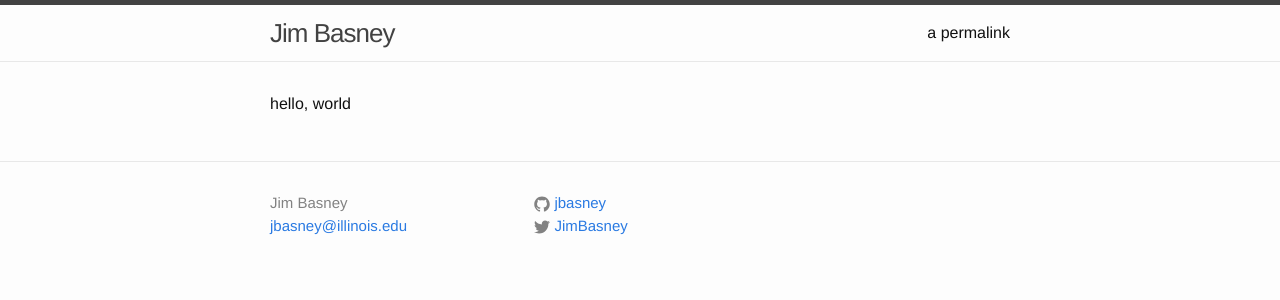
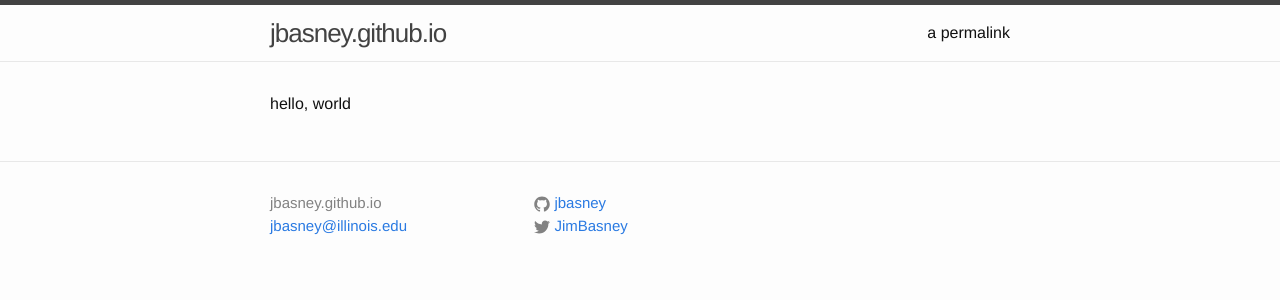
Before and after one commit to jbasney/jbasney.github.io, a Jekyll site: the page built from index.html, in a window 1280 px wide. Shown: the top 300 px of the page. Built offline with Jekyll 4.4.1, drawn with Linux system fonts in a browser that asks for light colours; part of the change alters nothing that is shown.

Commit message:
Update _config.yml

```diff
--- a/_config.yml
+++ b/_config.yml
@@ -6,7 +6,7 @@
 # 'jekyll serve'. If you change this file, please restart the server process.
 
 # Site settings
-title: Jim Basney
+#title: Jim Basney
 email: jbasney@illinois.edu
 description:
 baseurl: "" # the subpath of your site, e.g. /blog
```
